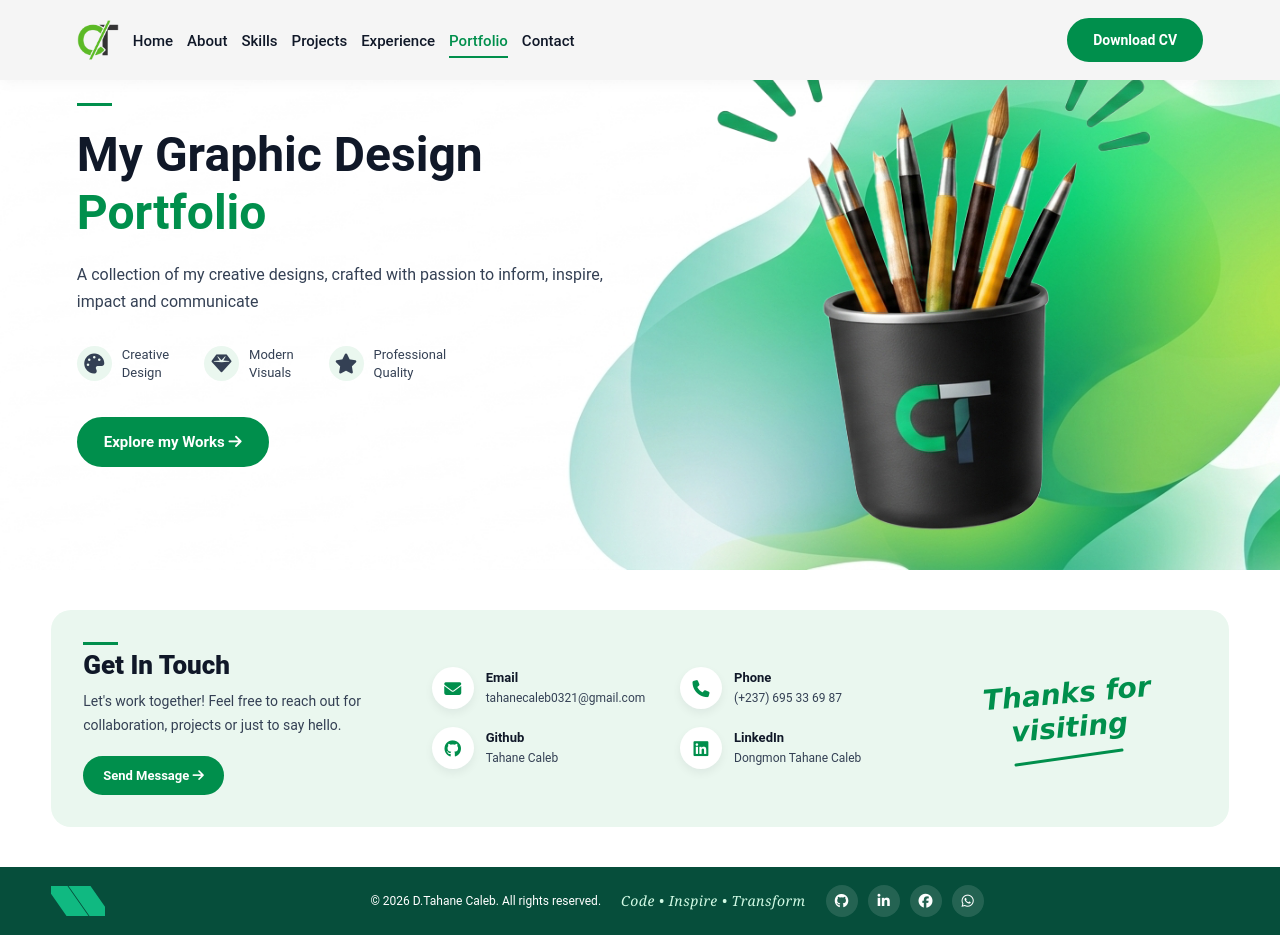
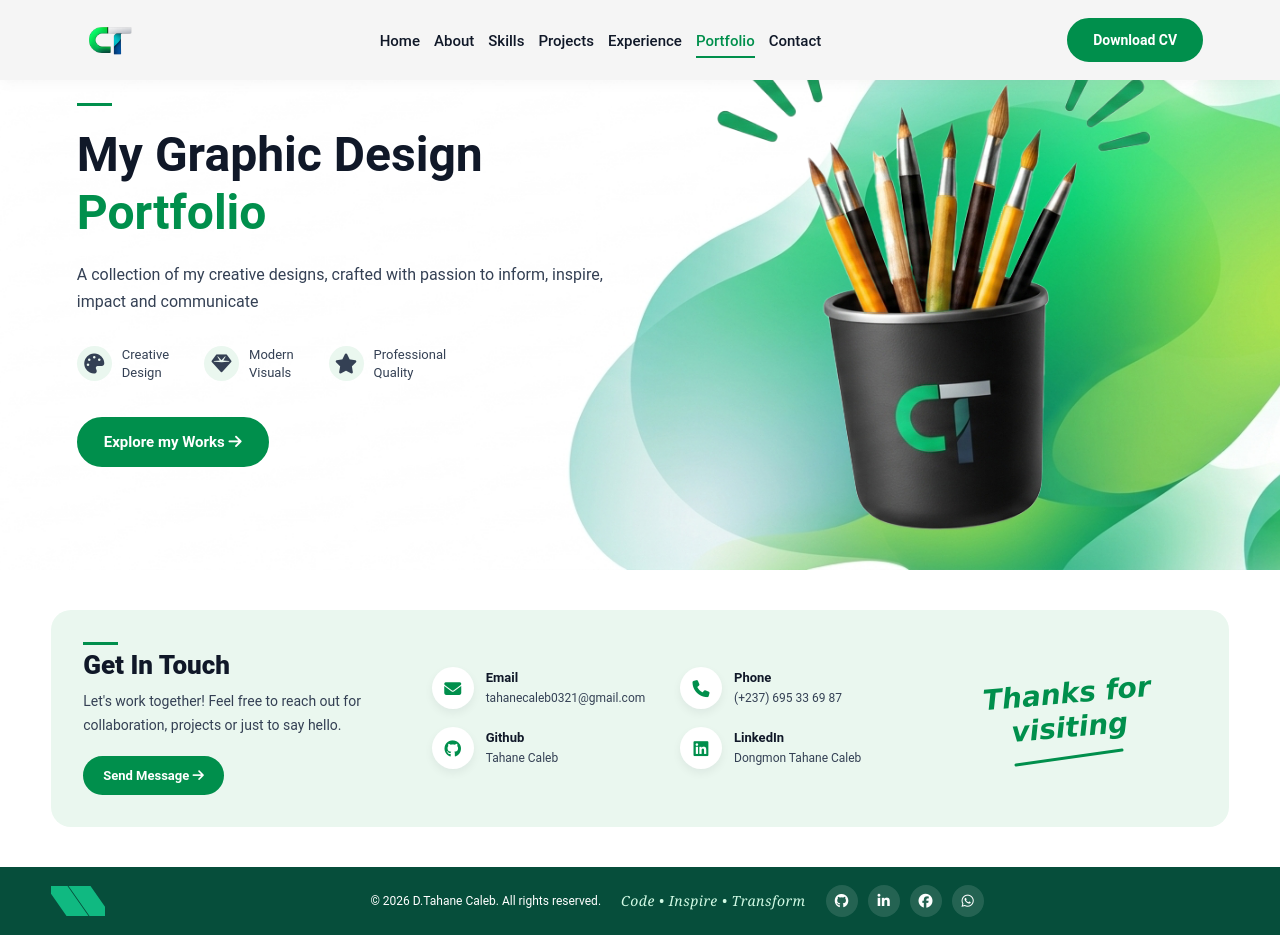
Before and after one commit to CalebTahane/Caleb-Portfolio, a plain HTML site: page portfolio.html in a window 1280 px wide. Drawn offline with nearby package versions, Linux system fonts and the light colour scheme.

Commit message:
Forth Update on my portfolio website

```diff
--- a/portfolio.html
+++ b/portfolio.html
@@ -15,7 +15,7 @@
   <nav class="navbar">
     <div class="nav-left">
       <div class="logo">
-        <a href="index.html#home"><img src="./assets/image_ff70a366.png" alt="" /></a>
+        <a href="index.html#home"><img src="./assets/Glossy Green and Blue CT Logo.png" alt="" /></a>
       </div>
 
       <ul class="nav-links">
--- a/style.css
+++ b/style.css
@@ -70,7 +70,7 @@ body {
   align-items: center;
   list-style: none;
   gap: 14px;
-  margin: 0;
+  margin: 0 auto;
   padding: 0;
   flex-wrap: wrap;
 }
@@ -189,6 +189,7 @@ body {
     justify-content: center;
     flex-wrap: wrap;
     gap: 10px 14px;
+    margin: 0;
   }
 
   .nav-links li a {
```
